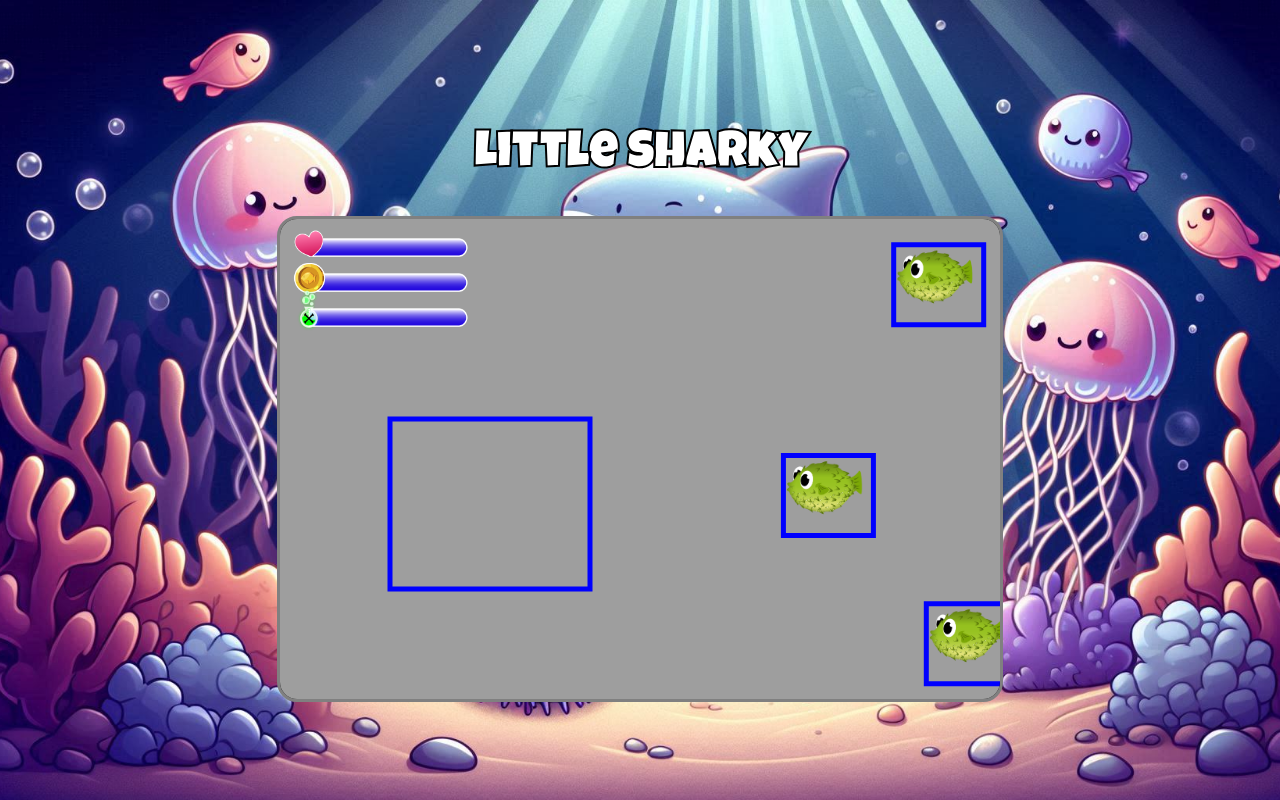
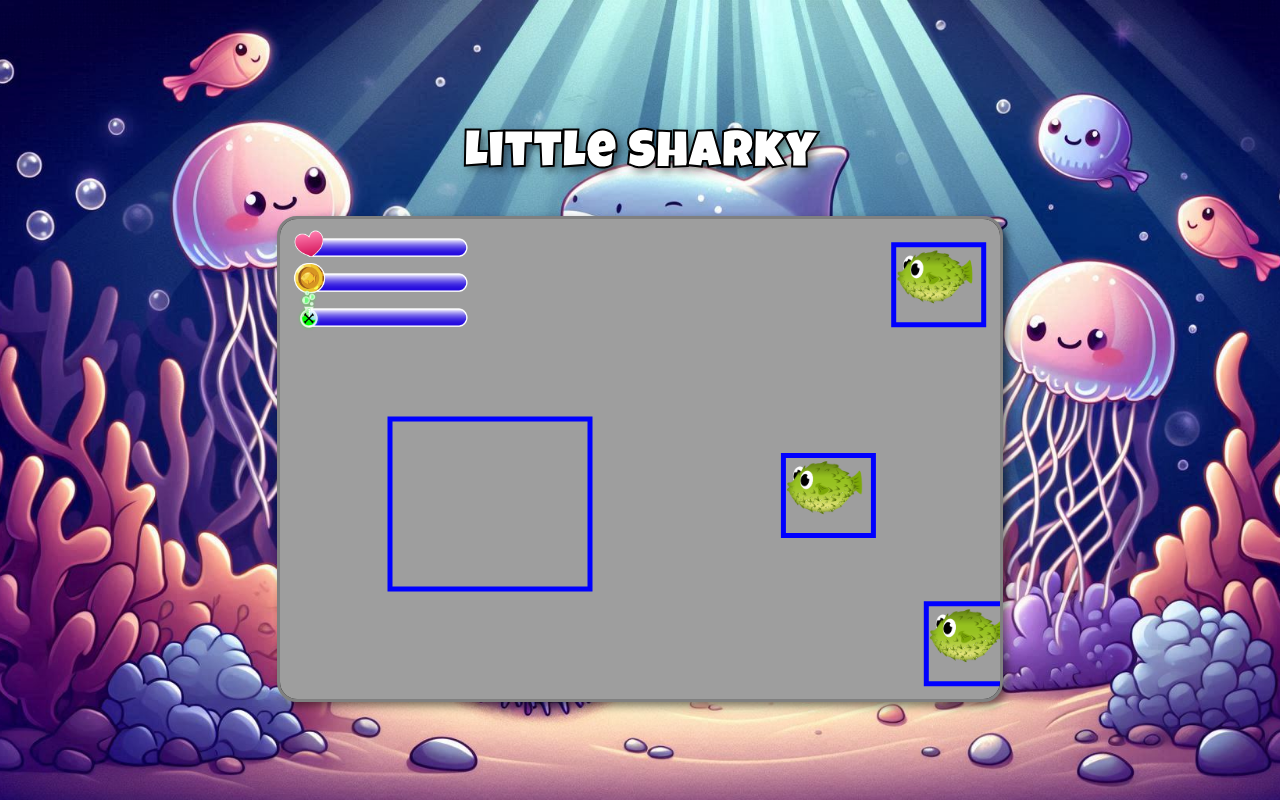
Before and after one commit to ToniKleinfeld/Little-Sharky, a plain HTML site: page index.html in a window 1280 px wide. Drawn offline with Linux system fonts and the light colour scheme.

Commit message:
add text and box shadow

```diff
--- a/style.css
+++ b/style.css
@@ -7,6 +7,7 @@ canvas {
     background-color: black;
     border-radius: 20px;
     border: 3px solid grey;
+    box-shadow: 4px 4px 8px rgba(0, 0, 0, 0.5);
 }
 
 body {
@@ -37,7 +38,8 @@ h1 {
     font-size: 50px;
     color: white;
     -webkit-text-stroke: 2px black;
-
+    letter-spacing: 1.5px;
+    text-shadow: 4px 4px 8px rgba(0, 0, 0, 0.5);
 }
 
 @media (max-width:719px) {
```
